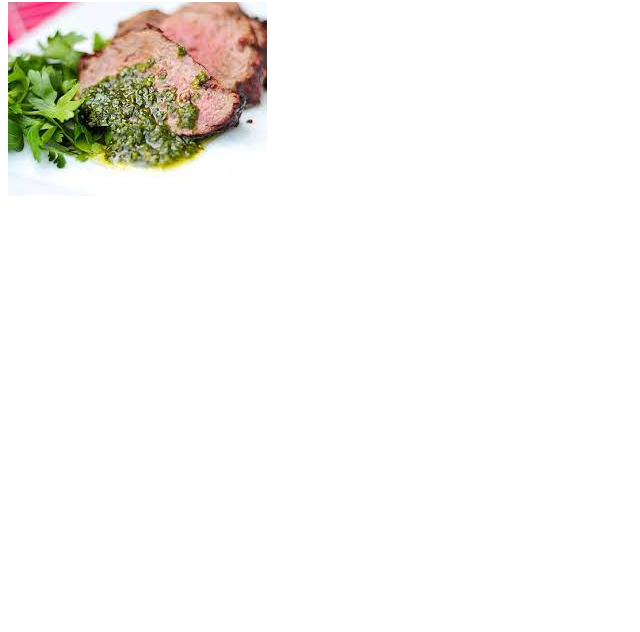
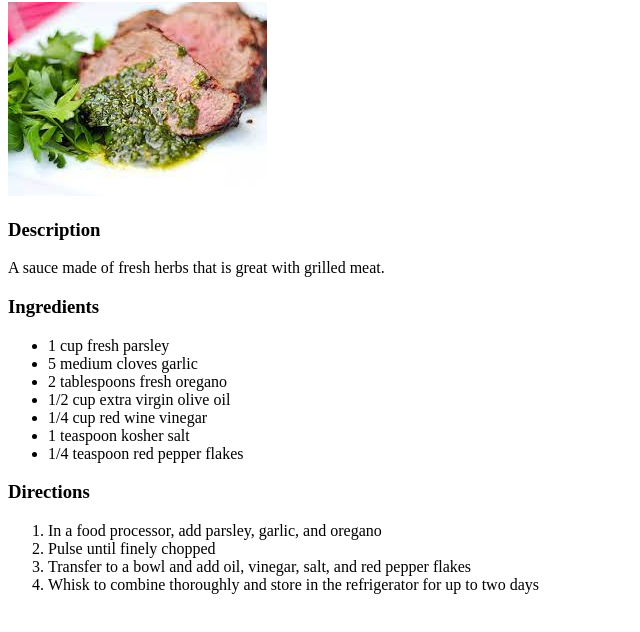
Before and after one commit to switzj/odin-recipes, a plain HTML site: page recipes/chimichurri.html in a window 1280 px wide. Shown: the part 78-710 px from the top of the page, without its empty margins (0-640 px from the left). Drawn offline with Linux system fonts and the light colour scheme.

Commit message:
finished chimichurri page

```diff
--- a/recipes/chimichurri.html
+++ b/recipes/chimichurri.html
@@ -9,5 +9,28 @@
 <body>
     <h1>Chimichurri</h1>
     <img src="./chimichurri.jpeg" alt="Chimichurri">
+
+    <h3>Description</h3>
+    <p>A sauce made of fresh herbs that is great with grilled meat.</p>
+
+    <h3>Ingredients</h3>
+    <ul>
+        <li>1 cup fresh parsley</li>
+        <li>5 medium cloves garlic</li>
+        <li>2 tablespoons fresh oregano</li>
+        <li>1/2 cup extra virgin olive oil</li>
+        <li>1/4 cup red wine vinegar</li>
+        <li>1 teaspoon kosher salt</li>
+        <li>1/4 teaspoon red pepper flakes</li>
+    </ul>
+
+    <h3>Directions</h3>
+        <ol>
+            <li>In a food processor, add parsley, garlic, and oregano</li>
+            <li>Pulse until finely chopped</li>
+            <li>Transfer to a bowl and add oil, vinegar, salt, and red pepper flakes</li>
+            <li>Whisk to combine thoroughly and store in the refrigerator for up to two days</li>
+        </ol>
+
 </body>
 </html>
```
Also changed, not shown: index.html (+1 -1 lines).
